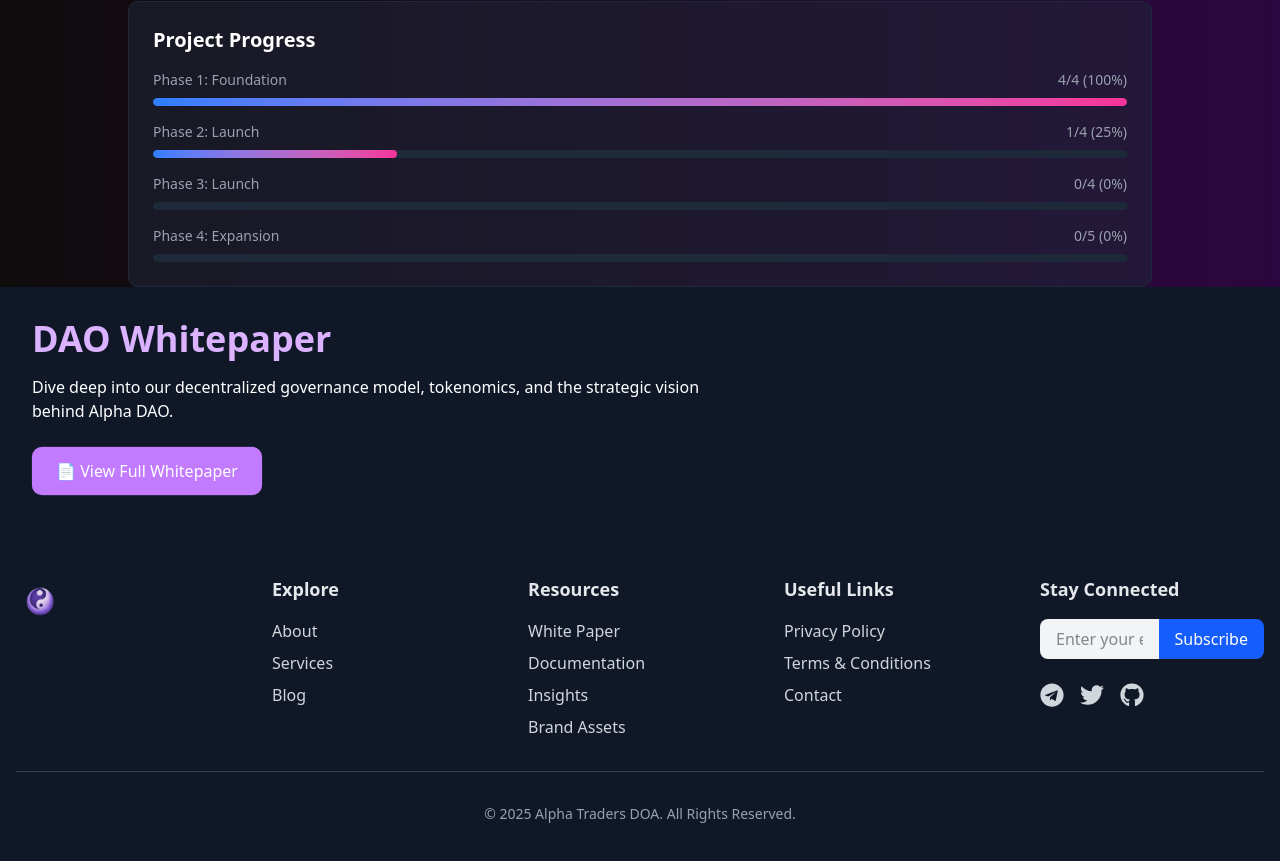
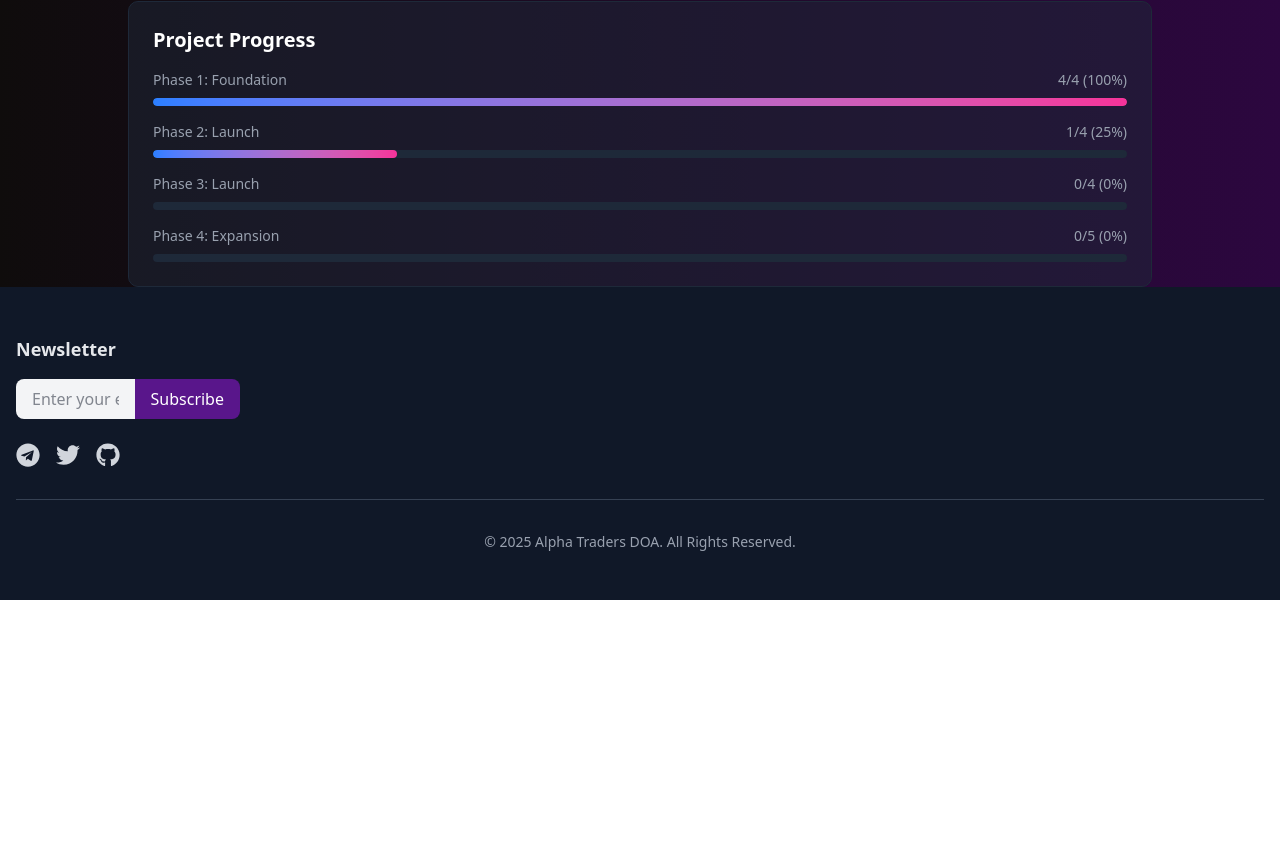
Before and after one commit to PLUTOX-DEV/alphadao, a React (Vite) app: page / in a window 1280 px wide. Shown: the part 1183-2044 px from the top of the page. After the commit the page ends 1783 px from the top, so only its background shows below. Built offline with nearby package versions, Linux system fonts and the light colour scheme.

Commit message:
footer update

```diff
--- a/src/component/footer.tsx
+++ b/src/component/footer.tsx
@@ -4,28 +4,6 @@ import { FaTelegram, FaTwitter, FaGithub } from 'react-icons/fa'; // Social medi
 
 const Footer = () => {
   const currentYear = new Date().getFullYear();
-
-  // Navigation links data
-  const navLinks = [
-    { title: 'About', href: '/about' },
-    { title: 'Services', href: '#' },
-    { title: 'Blog', href: '#' },
-  ];
-
-  // Resources links data
-  const resourceLinks = [
-    { title: 'White Paper', href: '/ALPHA DAO Whitepaper.pdf' },
-    { title: 'Documentation', href: '#' },
-    { title: 'Insights', href: '#' },
-    { title: 'Brand Assets', href: '#' },
-  ];
-
-  // Useful links data
-  const usefulLinks = [
-    { title: 'Privacy Policy', href: '/Privacypolicy' },
-    { title: 'Terms & Conditions', href: '#' },
-    { title: 'Contact', href: '/Contactus' },
-  ];
 
   // Social media links data
   const socialLinks = [
@@ -39,71 +17,11 @@ const Footer = () => {
       <div className="container mx-auto px-4">
         {/* Footer Grid */}
         <div className="grid grid-cols-1 sm:grid-cols-2 lg:grid-cols-5 gap-8">
-          {/* Logo & Description Section */}
-          <div className="flex flex-col items-center lg:items-start">
-            <img
-              src="/src\assets\Daologo.png"
-              alt="Alpha Dao Logo"
-              className="h-12 mb-4"
-            />
-            <p className="text-sm text-gray-400 text-center lg:text-left">
-            </p>
-          </div>
 
-          {/* Navigation Links */}
-          <div className="flex flex-col items-center lg:items-start">
-            <h3 className="text-lg font-semibold mb-4">Explore</h3>
-            <ul className="space-y-2">
-              {navLinks.map((link, index) => (
-                <li key={index}>
-                  <a
-                    href={link.href}
-                    className="text-gray-300 hover:text-white transition-colors duration-200"
-                  >
-                    {link.title}
-                  </a>
-                </li>
-              ))}
-            </ul>
-          </div>
 
-          {/* Resources Links */}
-          <div className="flex flex-col items-center lg:items-start">
-            <h3 className="text-lg font-semibold mb-4">Resources</h3>
-            <ul className="space-y-2">
-              {resourceLinks.map((link, index) => (
-                <li key={index}>
-                  <a
-                    href={link.href}
-                    className="text-gray-300 hover:text-white transition-colors duration-200"
-                  >
-                    {link.title}
-                  </a>
-                </li>
-              ))}
-            </ul>
-          </div>
-
-          {/* Useful Links */}
-          <div className="flex flex-col items-center lg:items-start">
-            <h3 className="text-lg font-semibold mb-4">Useful Links</h3>
-            <ul className="space-y-2">
-              {usefulLinks.map((link, index) => (
-                <li key={index}>
-                  <a
-                    href={link.href}
-                    className="text-gray-300 hover:text-white transition-colors duration-200"
-                  >
-                    {link.title}
-                  </a>
-                </li>
-              ))}
-            </ul>
-          </div>
-
-          {/* Newsletter & Social Media Section */}
-          <div className="flex flex-col items-center lg:items-start">
-            <h3 className="text-lg font-semibold mb-4">Stay Connected</h3>
+{/* Newsletter & Social Media Section */}
+        <div className="flex flex-col items-center lg:items-start">
+            <h3 className="text-lg font-semibold mb-4">Newsletter</h3>
             {/* Newsletter Form */}
             <form className="w-full max-w-xs mb-6">
               <label htmlFor="email" className="sr-only">
@@ -119,14 +37,14 @@ const Footer = () => {
                 />
                 <button
                   type="submit"
-                  className="px-4 py-2 bg-blue-600 text-white rounded-r-md hover:bg-blue-700 transition-colors duration-200"
+                  className="px-4 py-2 bg-purple-900 text-white rounded-r-md hover:bg-gray-900 transition-colors duration-200"
                 >
                   Subscribe
                 </button>
               </div>
             </form>
             {/* Social Media Links */}
-            <div className="flex space-x-4">
+             <div className="flex space-x-4 justify-center align-top">
               {socialLinks.map((social, index) => (
                 <a
                   key={index}
@@ -143,11 +61,10 @@ const Footer = () => {
           </div>
         </div>
 
-        {/* Divider */}
+ {/* Divider */}
         <hr className="my-8 border-gray-700" />
-
         {/* Copyright Section */}
-        <div className="text-center text-sm text-gray-400">
+        <div className="text-center text-sm text-gray-400 flex justify-center-safe">
           <p>© {currentYear} Alpha Traders DOA. All Rights Reserved.</p>
         </div>
       </div>
--- a/src/pages/Home.tsx
+++ b/src/pages/Home.tsx
@@ -2,8 +2,8 @@ import Header from "../component/Header";
 import Hero from "../component/Hero";
 import { Roadmap } from "../component/Roadmap";
 import { FloatingPaper } from "../ui/floatingpaper"
-import Footer from "../component/Footer";
-import Governance from "./Governance";
+import Footer from "../component/footer";
+
 // import { SparklesCore } from "../ui/sparkles"
 
 
@@ -36,7 +36,6 @@ export default function Home() {
       <Roadmap/>
 
     </div>
-    <div><Governance/></div>
     <div><Footer/></div>
 
   </div>
```
